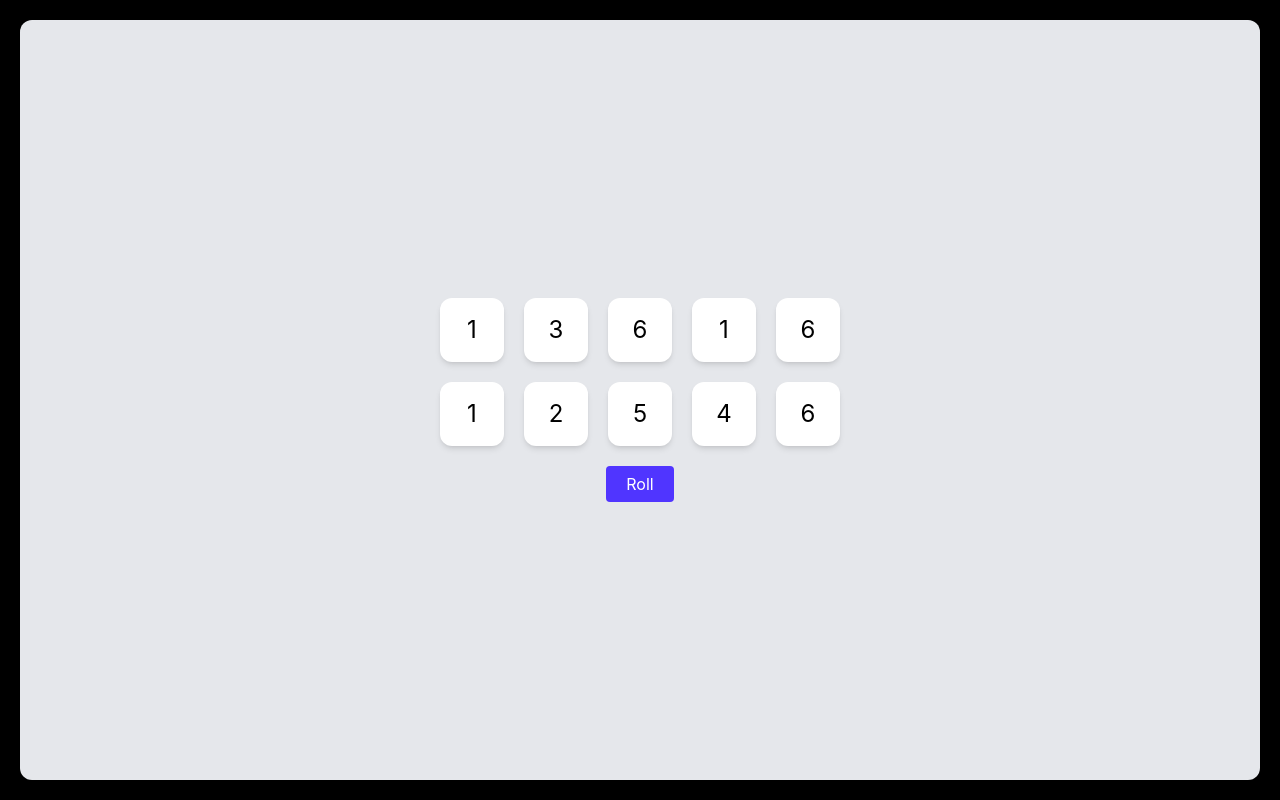
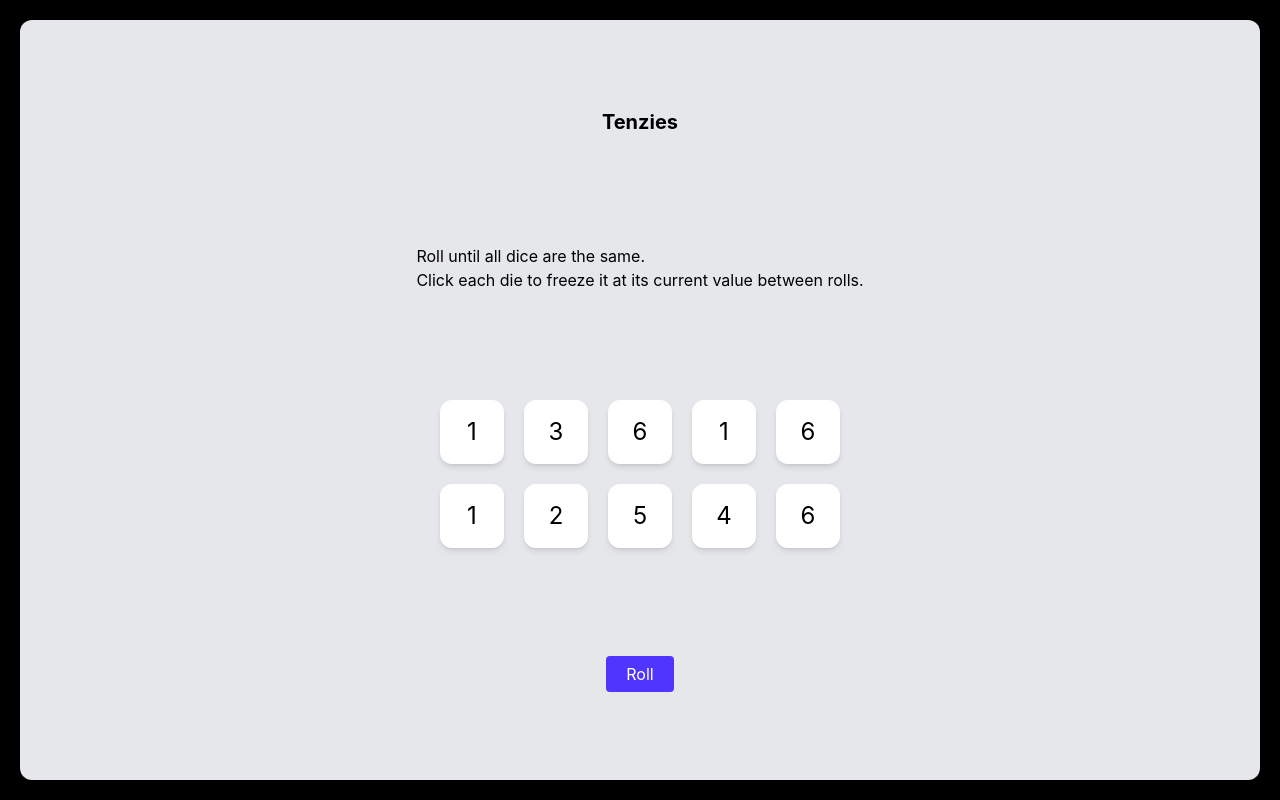
Before and after one commit to didier-bazayesu/tenzies-game, a React (Vite) app: page / in a window 1280 px wide. Built offline with nearby package versions, Linux system fonts and the light colour scheme.

Commit message:
feat: Toggle the button of rolling

```diff
--- a/src/components/Main.jsx
+++ b/src/components/Main.jsx
@@ -1,28 +1,48 @@
-import React, { useState } from 'react'
+import React, { useEffect, useState } from 'react'
 import { nanoid } from 'nanoid';
 import Die from './Die';
 
 
 function Main() {
+
     let[dice,setDice]= useState(generateAllNumber())
+
+    //check won
+
+    const firstValue = dice[0].value;
+    const allSameValue = dice.every(die => die.value === firstValue);
+    const gameWon = dice.every(die => die.isHeld) && allSameValue;
+
+
+
     function generateAllNumber (){
         return new Array(10).fill(0).map(()=> ({value:Math.floor(Math.random() * 6 +1), isHeld : false,id : nanoid()}));
     }
 
     function handleClick(){
-        setDice(generateAllNumber());
+        setDice(prev=> prev.map((elem)=> {
+            return elem.isHeld ? elem : {...elem , value : Math.floor(Math.random()* 6 +1)}
+        }));
+
+    }
+
+    function handleSingleButton(singleId){
+
+        setDice(prev=> prev.map((elem,index)=> index == singleId ? {...elem , isHeld: !elem.isHeld} : elem))
 
     }
 
 
 
-    let diceButtons = dice.map((elem, index )=> (<Die key={elem.id} index={index} value={elem.value}/>))
+    let diceButtons = dice.map((elem, index )=> (<Die key={elem.id} handleSingleButton={()=>handleSingleButton(index)} value={elem.value} isHeld={elem.isHeld}/>))
 
-   console.log(diceButtons);
+
   return (
     <section className="bg-black w-full h-screen p-5">
 
-      <div className="bg-gray-200 w-full h-full flex justify-center items-center rounded-xl flex-col gap-y-5">
+      <div className="bg-gray-200 w-full h-full flex justify-evenly items-center rounded-xl flex-col gap-y-5">
+            <h1 className="text-xl font-bold">Tenzies</h1>
+            <p className="flex">Roll until all dice are the same.  <br />Click each die to freeze it at its current value between rolls.</p>
           <div className='grid grid-cols-5 grid-rows-2 gap-5'>
                 {diceButtons}
             </div>
@@ -30,7 +50,7 @@ function Main() {
             <button
              className='bg-[#5035ff] text-center px-5 py-1.5 rounded-sm text-white cursor-pointer'
              onClick={handleClick}
-            >Roll</button>
+            >{ gameWon? "Game Over" : "Roll"}</button>
         </div>
     </section>
   )
```
